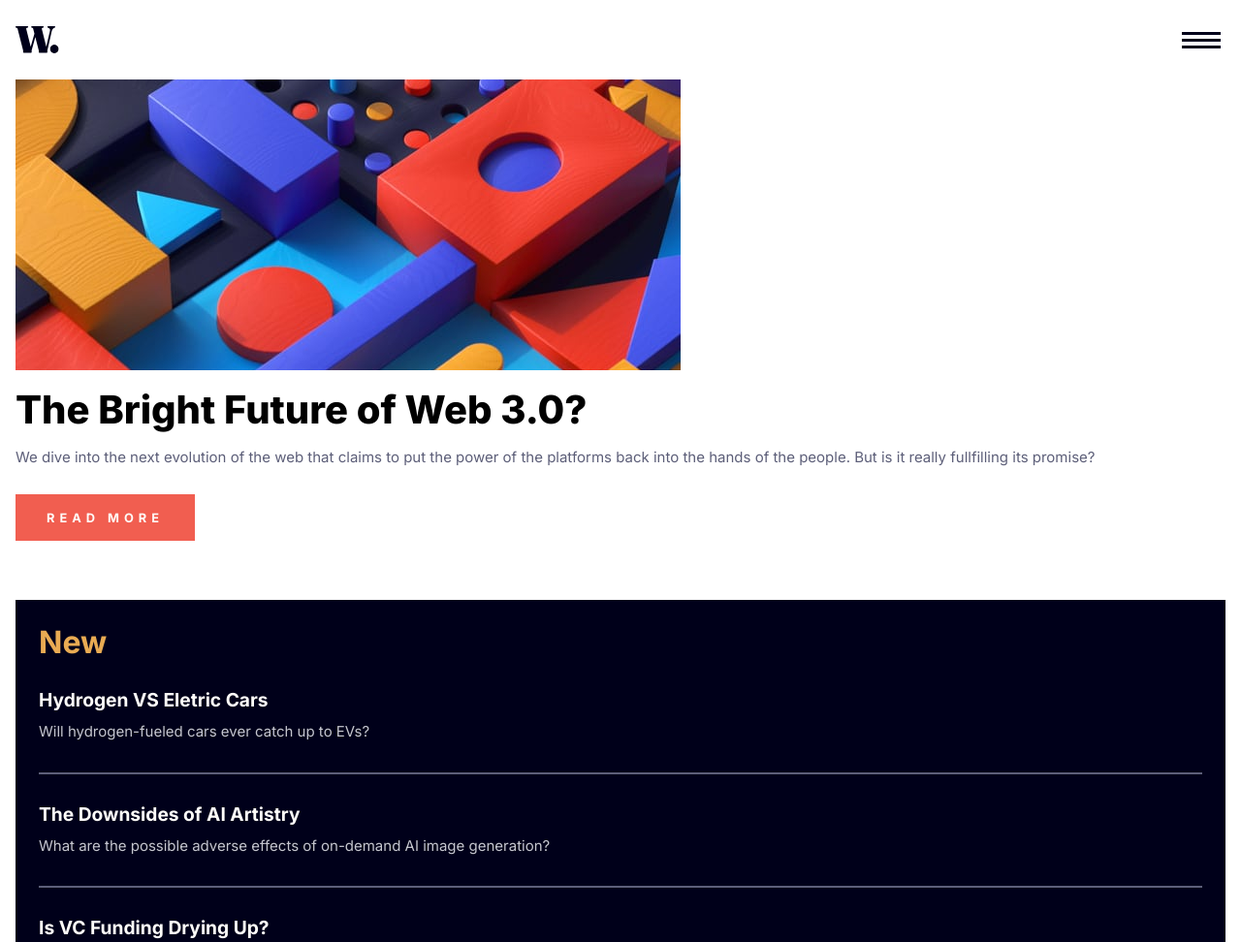
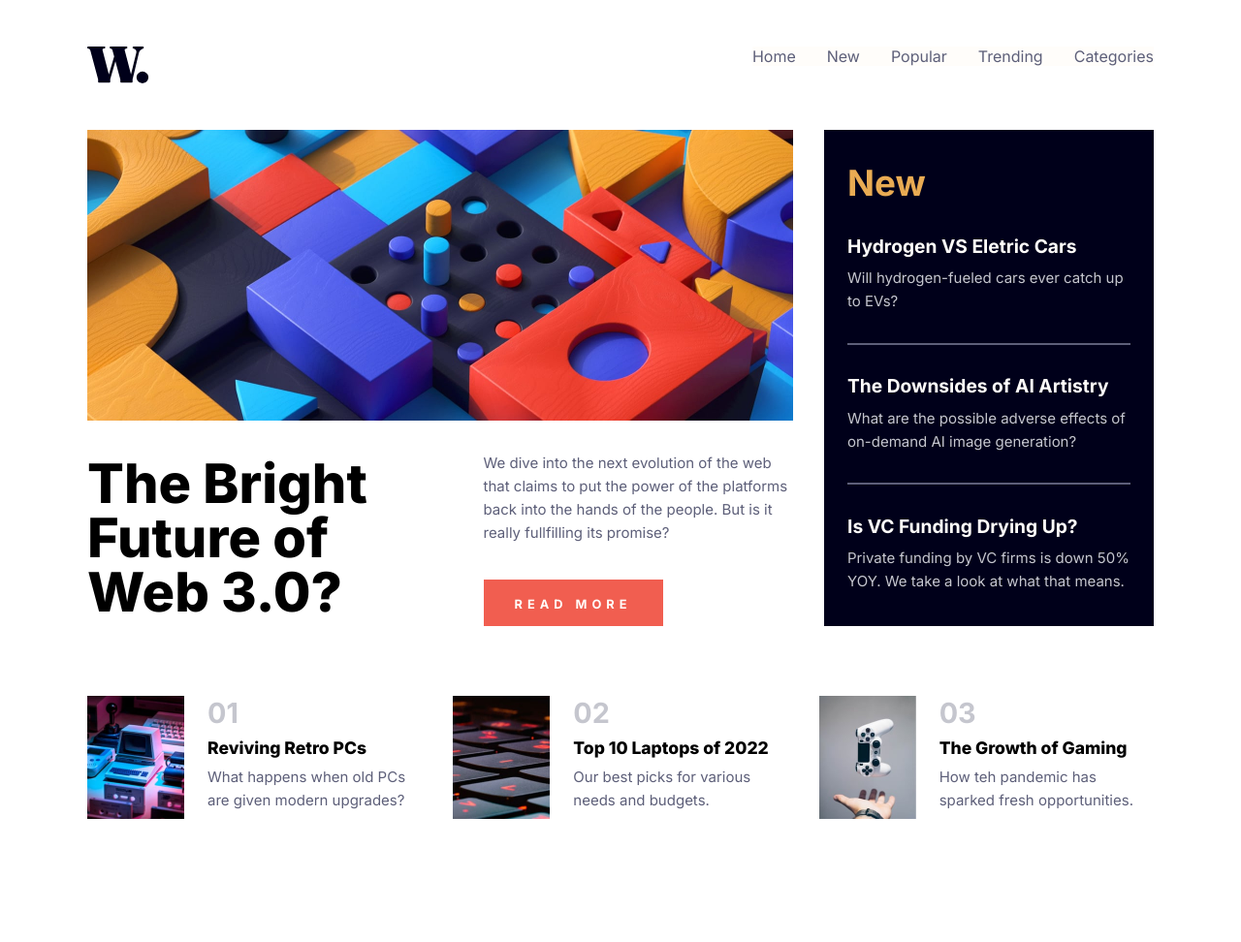
Before and after one commit to DuraBull/News-Homepage, a plain HTML site: page index.html in a window 1280 px wide. Shown: the top 972 px of the page at 97% size. After the commit the page ends 909 px from the top, so only its background shows below. Drawn offline with Linux system fonts and the light colour scheme.

Commit message:
responsive/hover effects

```diff
--- a/index.html
+++ b/index.html
@@ -13,11 +13,11 @@
         <img src="images/logo.svg" alt="Logo Image" class="logo">
         <div class="ham-toggle"></div>
         <ul class="nav-items">
-          <li class="nav-item">Home</li>
-          <li class="nav-item">New</li>
-          <li class="nav-item">Popular</li>
-          <li class="nav-item">Trending</li>
-          <li class="nav-item">Cateories</li>
+          <li class="nav-item"><a href="">Home</a></li>
+          <li class="nav-item"><a href="">New</a></li>
+          <li class="nav-item"><a href="">Popular</a></li>
+          <li class="nav-item"><a href="">Trending</a></li>
+          <li class="nav-item"><a href="">Categories</a></li>
         </ul>
       </nav>
     </header>
@@ -36,17 +36,17 @@
         <section class="new">
           <h2>New</h2>
           <div class="new-art">
-            <h3>Hydrogen VS Eletric Cars</h3>
+            <h3><a href="">Hydrogen VS Eletric Cars</a></h3>
             <p>Will hydrogen-fueled cars ever catch up to EVs?</p>
           </div>
           <hr>
           <div class="new-art">
-            <h3>The Downsides of AI Artistry</h3>
+            <h3><a href="">The Downsides of AI Artistry</a></h3>
             <p>What are the possible adverse effects of on-demand AI image generation?</p>
           </div>
           <hr>
           <div class="new-art">
-            <h3>Is VC Funding Drying Up?</h3>
+            <h3><a href="">Is VC Funding Drying Up?</a></h3>
             <p>Private funding by VC firms is down 50% YOY. We take a look at what that means.</p>
           </div>
         </section>
@@ -58,7 +58,7 @@
           <img src="images/image-retro-pcs.jpg" alt="Retro Pcs">
           <div class="top-art-wrap">
             <h2>01</h2>
-            <h3>Reviving Retro PCs</h3>
+            <h3><a href="">Reviving Retro PCs</a></h3>
             <p>What happens when old PCs are given modern upgrades?</p>
           </div>
         </div>
@@ -66,7 +66,7 @@
           <img src="images/image-top-laptops.jpg" alt="Top Laptops">
           <div class="top-art-wrap">
             <h2>02</h2>
-            <h3>Top 10 Laptops of 2022</h3>
+            <h3><a href="">Top 10 Laptops of 2022</a></h3>
             <p>Our best picks for various needs and budgets.</p>
           </div>
         </div>
@@ -74,7 +74,7 @@
           <img src="images/image-gaming-growth.jpg" alt="Gaming Growth">
           <div class="top-art-wrap">
             <h2>03</h2>
-            <h3>The Growth of Gaming</h3>
+            <h3><a href="">The Growth of Gaming</a></h3>
             <p>How teh pandemic has sparked fresh opportunities.</p>
           </div>
         </div>
--- a/sass/base/_base.sass
+++ b/sass/base/_base.sass
@@ -1,4 +1,8 @@
 body
+    display: flex
+    flex-direction: column
+    min-height: 100vh
+    justify-content: center
     font-family: "Inter", sans-serif
     font-weight: $font-regular
     font-size: 15px
@@ -6,12 +10,16 @@ body
 
 h1
     font-weight: $font-extra
-    font-size: 2.5rem
-    line-height: 2.5rem
+    font-size: clamp(2.5rem, 5vw, 3.5rem)
+    line-height: clamp(2.5rem, 5vw, 3.5rem)
 
 p
     color: $dark-grayish-blue
-    line-height: 1.6rem
+    line-height: 1.5rem
+
+a
+    text-decoration: none
+    color: inherit
 
 hr
     border: 1px solid $dark-grayish-blue
--- a/sass/components/_button.sass
+++ b/sass/components/_button.sass
@@ -2,7 +2,9 @@
     background: $soft-red
     padding: .9rem 2rem
     border: none
-    margin: 1.6rem 0 2.8rem
+    margin: clamp(1.6rem, 8vw, 2.25rem) 0 2.8rem
+    &:hover
+        background: $vdark-blue
     a
         text-decoration: none
         color: $off-white
--- /dev/null
+++ b/sass/layout/_breakpoint.sass
@@ -0,0 +1,36 @@
+@media screen and (min-width: 800px)
+    .grid
+        margin: 0 auto 2rem
+
+    .hero
+        background: no-repeat url("../images/image-web-3-desktop.jpg") 0/cover
+        grid-column: 1 / span 2
+
+    .new
+        grid-row: 1 / span 2
+        grid-column: 3
+
+    .btn
+        margin-bottom: 0
+
+    .ham-toggle
+        display: none
+
+    .nav-items
+        position: relative
+        font-size: 1rem
+        display: flex
+        flex-direction: row
+        gap: 2rem
+        color: $dark-grayish-blue
+        align-self: flex-start
+        z-index: 0
+        width: auto
+        height: auto
+        padding: 0
+        right: 0
+        box-shadow: none
+
+    .nav-item
+        &:hover
+            color: $soft-orange
--- a/sass/layout/_main-layout.sass
+++ b/sass/layout/_main-layout.sass
@@ -2,11 +2,13 @@
     display: flex
     justify-content: space-between
     align-items: center
-    padding: 1rem 0
+    max-width: 1100px
+    margin: 0 auto
+    padding: clamp(1rem, 8vw, 3rem) 0
 
 .logo
-    width: 45px
-    height: 28px
+    width: clamp(45px, 5vw, 65px )
+    height: clamp(28px, 3vw, 40px)
     margin: auto 0
 
 .ham-toggle
@@ -21,9 +23,9 @@
     font-size: 1.1rem
     font-weight: $font-regular
     display: flex
+    position: fixed
     flex-direction: column
     gap: 1.7rem
-    position: fixed
     z-index: 90
     right: -200%
     top: 0
@@ -34,19 +36,21 @@
     box-shadow: 0 0 100vw black
 
 .open
+    position: fixed
 
 
 .grid
     display: grid
-    gap: 1rem
-    margin-bottom: 4rem
+    gap: clamp(1rem, 4vw, 2rem)
+    max-width: 1100px
+    // grid-template-columns: repeat(auto-fit, minmax(333px, 1fr))
+    margin: 0 auto clamp(2.3rem, 8vw, 4rem)
 
 .hero
     background: no-repeat url("../images/image-web-3-mobile.jpg") 0/100%
     min-width: 280px
-    max-width: 686px
-    min-height: 300px
-    max-height: 600px
+    // max-width: 1200px
+    height: 300px
 
 .title
     padding-top: .3rem
@@ -54,35 +58,42 @@
 .new
     display: flex
     flex-direction: column
-    gap: 1.8rem
+    gap: clamp(1.8rem, 8vw, 1.9rem)
+    max-width: 340px
+    // max-height: 510px
     background: $vdark-blue
-    padding: 1.5rem
+    padding: clamp(1.5rem, 8vw, 2rem) 1.5rem
+    margin: 0 auto
     h2
         color: $soft-orange
-        font-size: 2rem
+        font-size: clamp(2rem, 8vw, 2.3rem)
         font-weight: $font-semi
 
 .new-art
     display: flex
     flex-direction: column
-    gap: .5rem
+    gap: clamp(.5rem, 8vw, .6rem)
     color: $off-white
     h3
         font-size: 1.2rem
+        &:hover
+            color: $soft-orange
     p
         color: $grayish-blue
 
 .top-articles
     display: grid
+    grid-template-columns: repeat(auto-fit, minmax(275px, 1fr))
     gap: 2rem
-    margin-bottom: 4rem
+    max-width: 1100px
+    margin: clamp(0rem, 8vw, 2.5rem) auto 4rem
 
 .art
     display: flex
     gap: 1.5rem
     img
         width: 100px
-        height: 120px
+        height: clamp(120px, 12vw, 127px)
 
 .top-art-wrap
     display: flex
@@ -93,3 +104,5 @@
         font-size: 1.8rem
     h3
         font-weight: $font-extra
+        &:hover
+            color: $soft-red
--- a/sass/main.sass
+++ b/sass/main.sass
@@ -21,3 +21,4 @@
 
 
 // 6. Mobile
+@import layout/_breakpoint
```
Also changed, not shown: css/main.css, 1 other file.
